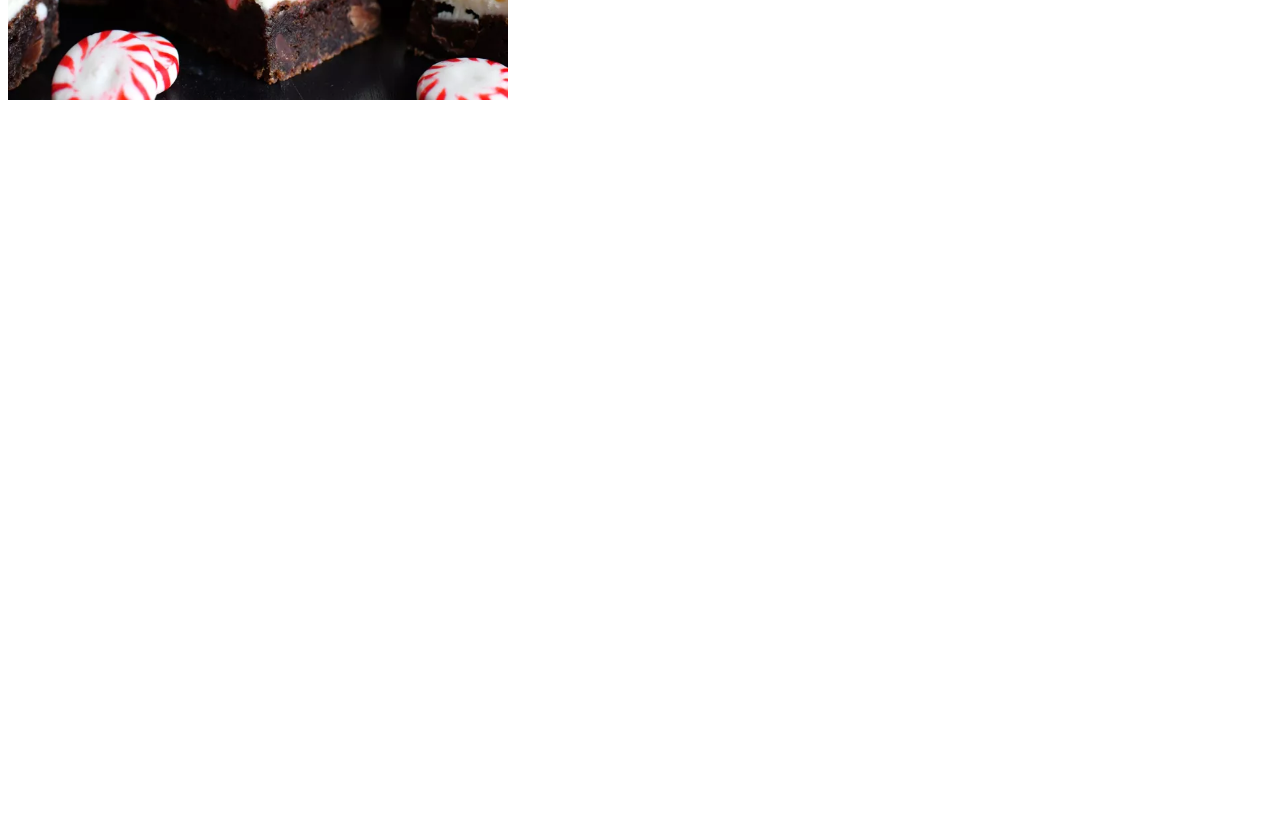
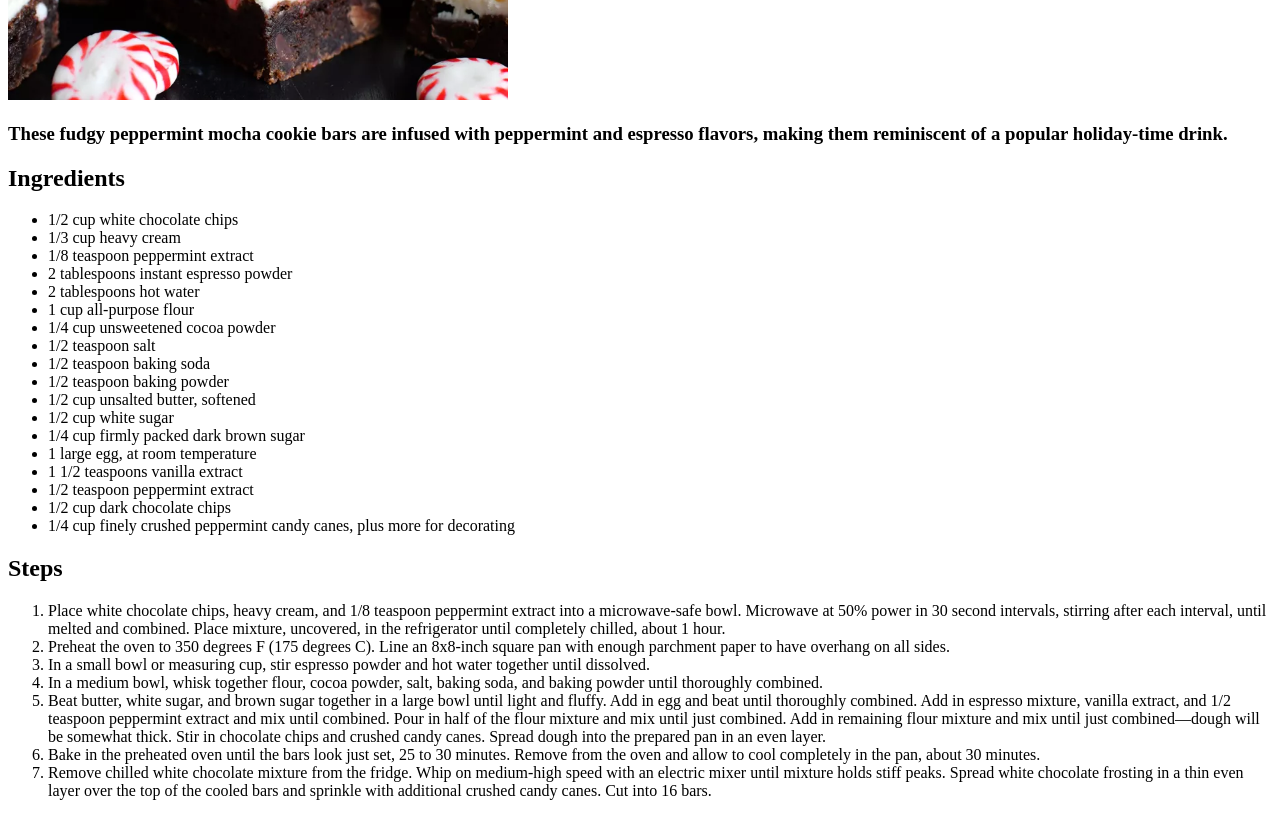
Before and after one commit to scopyjunior/odin-recipes, a plain HTML site: page recipes/mocha_cookie.html in a window 1280 px wide. Shown: the part 380-1196 px from the top of the page. Before the commit the page ends 800 px from the top, so only its background shows below. Drawn offline with Linux system fonts and the light colour scheme.

Commit message:
added ingredients and steps(for preparation)for mocha_cookie.html

```diff
--- a/recipes/mocha_cookie.html
+++ b/recipes/mocha_cookie.html
@@ -8,6 +8,40 @@
 <body>
     <h1>Mocha Cookie</h1>
     <img src="../images/Mocha_Cookie.webp" alt="Mocha cookie image" width="500" height="400">
+    <h3>These fudgy peppermint mocha cookie bars are infused with peppermint and espresso flavors, making them reminiscent of a popular holiday-time drink.</h3>
 
+    <h2>Ingredients</h2>
+    <ul>
+        <li>1/2 cup white chocolate chips</li>
+        <li>1/3 cup heavy cream</li>
+        <li>1/8 teaspoon peppermint extract</li>
+        <li>2 tablespoons instant espresso powder</li>
+        <li>2 tablespoons hot water</li>
+        <li>1 cup all-purpose flour</li>
+        <li>1/4 cup unsweetened cocoa powder</li>
+        <li>1/2 teaspoon salt</li>
+        <li>1/2 teaspoon baking soda</li>
+        <li>1/2 teaspoon baking powder</li>
+        <li>1/2 cup unsalted butter, softened</li>
+        <li>1/2 cup white sugar</li>
+        <li>1/4 cup firmly packed dark brown sugar</li>
+        <li>1 large egg, at room temperature</li>
+        <li>1 1/2 teaspoons vanilla extract</li>
+        <li>1/2 teaspoon peppermint extract</li>
+        <li>1/2 cup dark chocolate chips</li>
+        <li>1/4 cup finely crushed peppermint candy canes, plus more for decorating</li>
+
+    </ul>
+
+    <h2>Steps</h2>
+    <ol>
+        <li>Place white chocolate chips, heavy cream, and 1/8 teaspoon peppermint extract into a microwave-safe bowl. Microwave at 50% power in 30 second intervals, stirring after each interval, until melted and combined. Place mixture, uncovered, in the refrigerator until completely chilled, about 1 hour.</li>
+        <li>Preheat the oven to 350 degrees F (175 degrees C). Line an 8x8-inch square pan with enough parchment paper to have overhang on all sides.</li>
+        <li>In a small bowl or measuring cup, stir espresso powder and hot water together until dissolved.</li>
+        <li>In a medium bowl, whisk together flour, cocoa powder, salt, baking soda, and baking powder until thoroughly combined.</li>
+        <li>Beat butter, white sugar, and brown sugar together in a large bowl until light and fluffy. Add in egg and beat until thoroughly combined. Add in espresso mixture, vanilla extract, and 1/2 teaspoon peppermint extract and mix until combined. Pour in half of the flour mixture and mix until just combined. Add in remaining flour mixture and mix until just combined—dough will be somewhat thick. Stir in chocolate chips and crushed candy canes. Spread dough into the prepared pan in an even layer.</li>
+        <li>Bake in the preheated oven until the bars look just set, 25 to 30 minutes. Remove from the oven and allow to cool completely in the pan, about 30 minutes.</li>
+        <li>Remove chilled white chocolate mixture from the fridge. Whip on medium-high speed with an electric mixer until mixture holds stiff peaks. Spread white chocolate frosting in a thin even layer over the top of the cooled bars and sprinkle with additional crushed candy canes. Cut into 16 bars.</li>
+    </ol>
 </body>
 </html>
```
